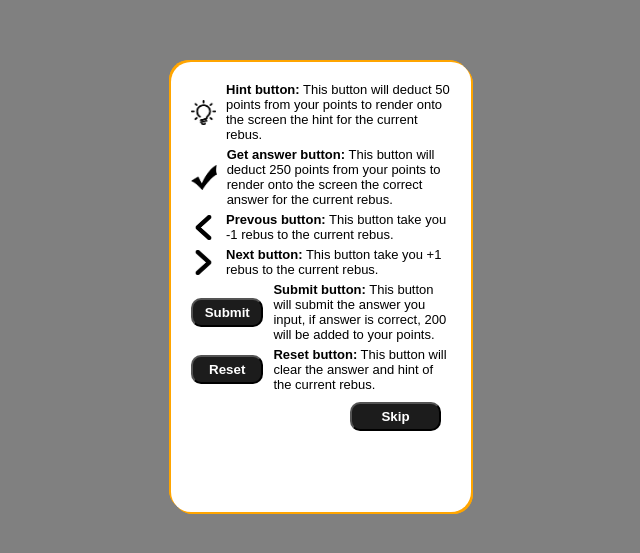
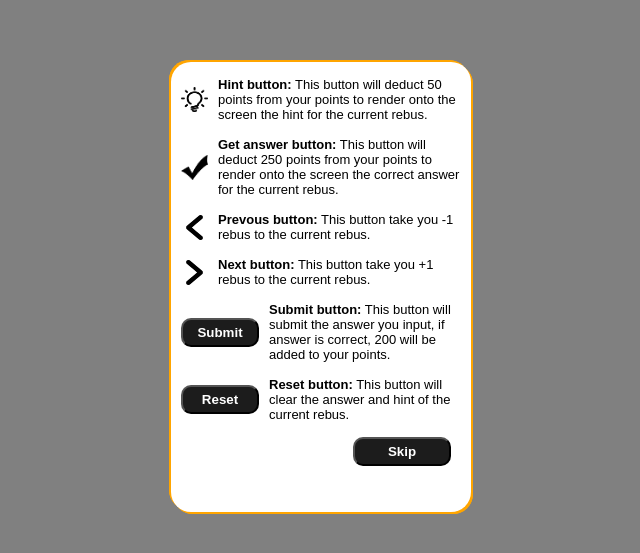
Before and after one commit to Youngtechie/Rebus-Puzzles_webpage, a React (Vite) app: page / in a window 1280 px wide. Shown: the part 113-666 px from the top of the page, without its empty margins (319-959 px from the left). Built offline with nearby package versions, Linux system fonts and the light colour scheme.

Commit message:
Update (Tutorial CSS)

```diff
--- a/src/assests/styles/Tutorial.css
+++ b/src/assests/styles/Tutorial.css
@@ -8,7 +8,7 @@
     border-radius: 20px;
     background: #fff;
     z-index: 200;
-    padding: 20px;
+    padding: 0 10px;
     color: white;
     font-weight: 500;
     font-size: 13px;
@@ -18,13 +18,10 @@
     flex-direction: row;
     align-items: center;
     width: 100%;
-    margin-top: 5px;
+    margin-top: 15px;
     background-color: #fff;
     color: black;
     border-radius: 10px;
-}
-.eachT:first-of-type{
-    margin-top: 0;
 }
 .eachT span{
     width: 90%;
@@ -49,7 +46,7 @@
     color: #fff;
 }
 #Tbtnskip{
-    margin-top: 10px;
+    margin-top: 15px;
     justify-content: flex-end;
     align-self: flex-end;
 }
```
